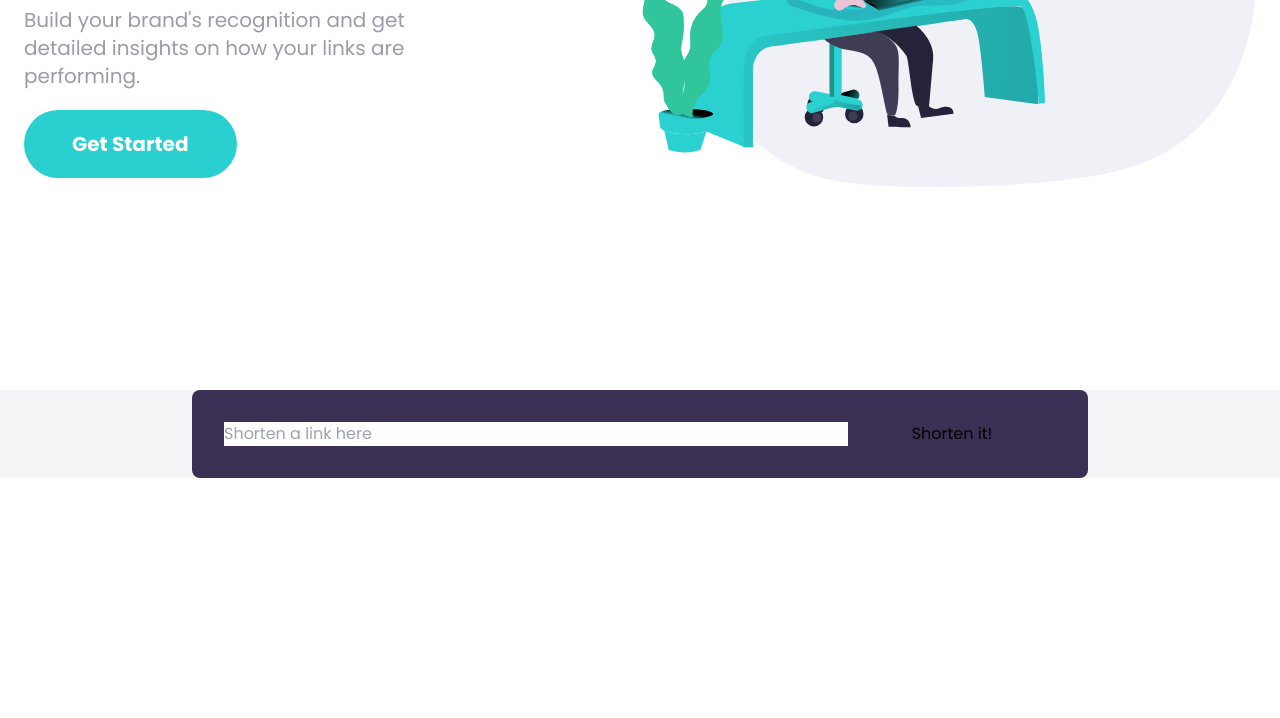
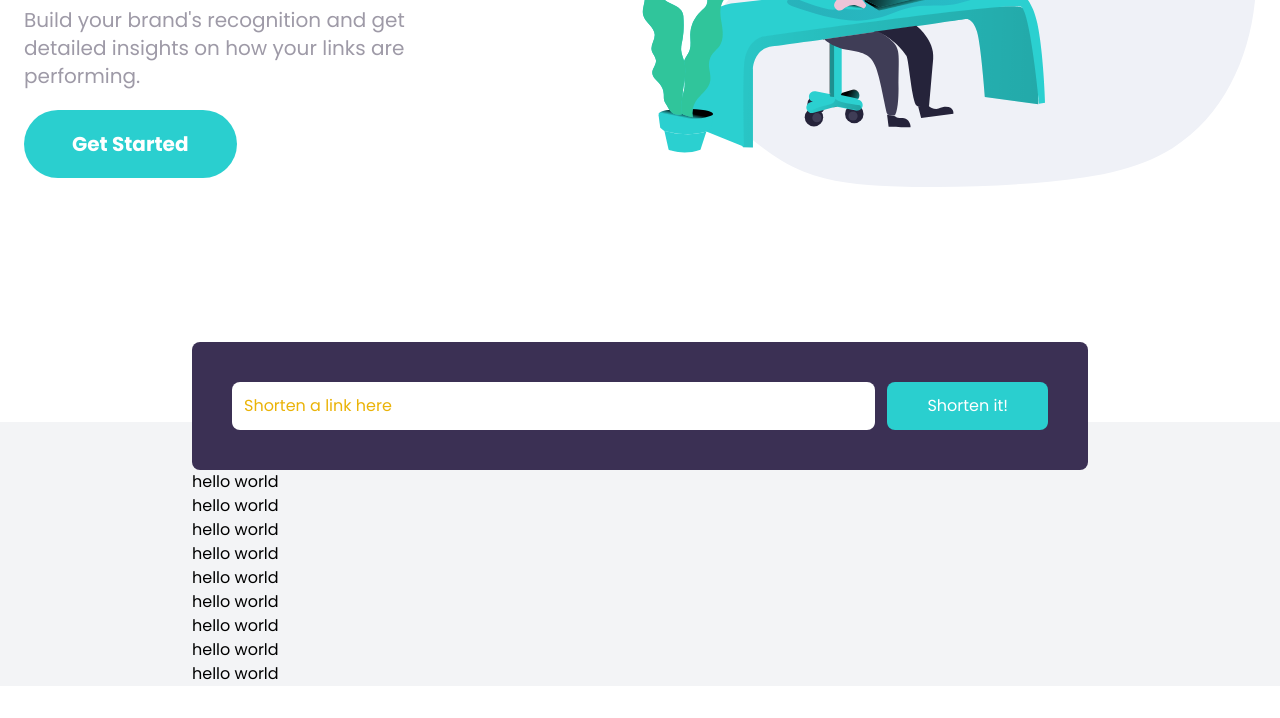
Before and after one commit to Mirwais01/Shortly-Website, a website: page index.html in a window 1280 px wide. Shown: the part 338-1056 px from the top of the page. Before the commit the page ends 912 px from the top, so only its background shows below. Drawn offline with Linux system fonts and the light colour scheme.

Commit message:
form of section 2 added

```diff
--- a/index.html
+++ b/index.html
@@ -57,7 +57,7 @@
     <section id="hero-section">
       <div class="container p-6 mx-auto flex flex-col-reverse lg:flex-row">
         <div
-          class="flex flex-col text-center mx-auto mb-28 lg:mb-52 lg:mx-0 lg:text-left mt-24 space-y-10 lg:mt-16 lg:w-1/2"
+          class="flex flex-col text-center mx-auto mb-28 lg:mb-60 lg:mx-0 lg:text-left mt-24 space-y-10 lg:mt-16 lg:w-1/2"
         >
           <h1 class="text-5xl lg:text-6xl font-bold max-w-md">
             More than just shorter links
@@ -82,23 +82,37 @@
     </section>
 
     <!-- second section  -->
-    <section id="link-section" class="bg-[#F3F4F6] relative">
-      <div class="container max-w-4xl mx-auto mb-24">
+    <section id="link-section" class="bg-[#F3F4F6] mt-20 md:mt-0 px-8 md:px-0">
+      <div class="container relative max-w-4xl mx-auto mb-24">
         <form
           action=""
-          class="bg-darkViolet flex flex-col md:flex-row p-8 rounded-lg"
+          class="bg-darkViolet absolute w-full md:space-x-3 -mt-20 flex flex-col md:flex-row p-10 rounded-lg space-y-5 md:space-y-0"
         >
           <input
             type="text"
             name=""
             id=""
-            class="outline-0 text-black w-3/4"
+            class="p-3 flex-1 rounded-lg placeholder-yellow-500 focus:outline-none"
             placeholder="Shorten a link here"
           />
-          <button class="w-1/4">Shorten it!</button>
+          <button
+            class="px-10 py-3 bg-cyan text-white rounded-lg hover:bg-cyanLight focus:outline-none"
+          >
+            Shorten it!
+          </button>
         </form>
         <div>
-          <div></div>
+          <div><h1>hello world</h1></div>
+          <div><h1>hello world</h1></div>
+          <div><h1>hello world</h1></div>
+          <div><h1>hello world</h1></div>
+          <div><h1>hello world</h1></div>
+          <div><h1>hello world</h1></div>
+          <div><h1>hello world</h1></div>
+          <div><h1>hello world</h1></div>
+          <div><h1>hello world</h1></div>
+          <div><h1>hello world</h1></div>
+          <div><h1>hello world</h1></div>
           <div></div>
           <div></div>
         </div>
```
Also changed, not shown: css/output.css.
